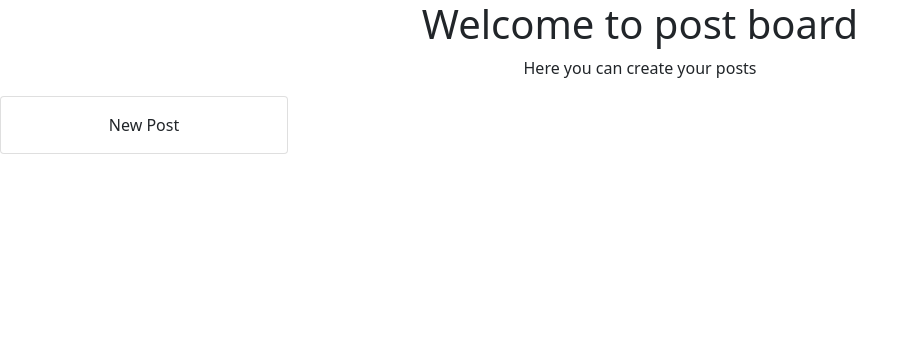
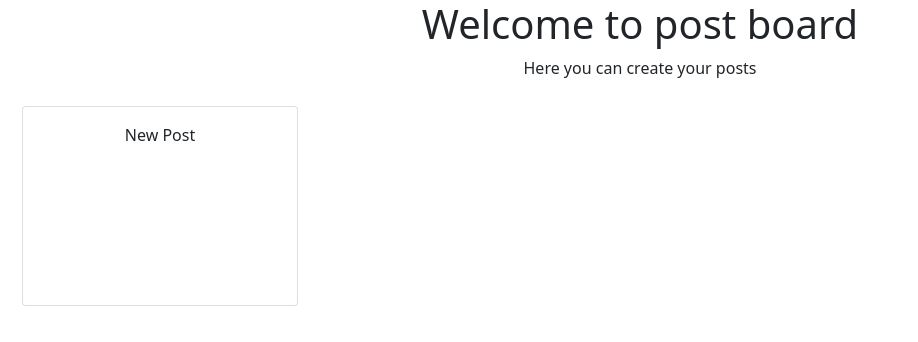
Before and after one commit to soferdani/PostBoard, a React (Create React App) app: page / in a window 1280 px wide. Shown: the top 342 px of the page, without its empty margins (0-918 px from the left). Built offline with nearby package versions, Linux system fonts and the light colour scheme.

Commit message:
main card componant and using container in bootsrap

```diff
--- a/src/App.css
+++ b/src/App.css
@@ -5,14 +5,6 @@
 .App-logo {
   height: 40vmin;
   pointer-events: none;
-}
-
-.notes {
-  display: flex;
-}
-
-.note {
-  margin: 10px;
 }
 
 
--- a/src/App.js
+++ b/src/App.js
@@ -4,6 +4,7 @@ import { nanoid } from "nanoid";
 import Note from "./components/Note";
 import "bootstrap/dist/css/bootstrap.css";
 import AddNote from "./components/AddNote";
+import { Container, Row } from "react-bootstrap";
 // const data = require("./assets/posts.json");
 
 function App() {
@@ -14,7 +15,7 @@ function App() {
 		if (allNotesInLocalStore) {
 			setNotes(allNotesInLocalStore);
 		}
-  }, []);
+	}, []);
 
 	const addNote = (note, author) => {
 		const date = new Date();
@@ -34,12 +35,14 @@ function App() {
 			<h1>Welcome to post board</h1>
 			<p>Here you can create your posts</p>
 
-      <div className="notes">
-			<AddNote handelAddNote={addNote} />
-        {notes.map((posts) => (
-          <Note key={posts.id} data={posts} />
-        ))}
-      </div>
+			<Container fluid={true}>
+				<Row lg={{ cols: 4 }} sm={{ cols: 2 }} xs={{ cols: 1 }}>
+					<AddNote handelAddNote={addNote} />
+					{notes.map((posts) => (
+						<Note key={posts.id} data={posts} />
+					))}
+				</Row>
+			</Container>
 		</div>
 	);
 }
--- a/src/components/AddNote.js
+++ b/src/components/AddNote.js
@@ -1,6 +1,7 @@
-import { Button, Modal, Form, Card } from "react-bootstrap";
+import { Button, Modal, Form } from "react-bootstrap";
 import "bootstrap/dist/css/bootstrap.css";
 import React, { useState } from "react";
+import MainCard from "./MainCard";
 
 function AddNote({ handelAddNote }) {
 	const [show, setShow] = useState(false);
@@ -34,11 +35,7 @@ function AddNote({ handelAddNote }) {
 
 	return (
 		<div className='add-note'>
-			<Card onClick={handleShow} style={{ width: "18rem", cursor: "pointer" }}>
-				<Card.Body>
-					<Card.Text>New Post</Card.Text>
-				</Card.Body>
-			</Card>
+			<MainCard handelCardClick={handleShow} />
 
 			<Modal show={show} onHide={handleClose}>
 				<Modal.Header closeButton>
@@ -74,7 +71,7 @@ function AddNote({ handelAddNote }) {
 						<Button variant='secondary' onClick={handleClose}>
 							Close
 						</Button>
-						<Button variant='primary' type='submit' >
+						<Button variant='primary' type='submit'>
 							Save New Post
 						</Button>
 					</Form>
--- /dev/null
+++ b/src/components/MainCard.js
@@ -0,0 +1,31 @@
+import { Card } from "react-bootstrap";
+
+function MainCard({ handelCardClick, date, content, author }) {
+	return (
+		<>
+			<Card
+				onClick={handelCardClick}
+				style={{
+					cursor: "pointer",
+					height: "200px",
+					margin: "10px 10px",
+					textOverflow: "ellipsis",
+				}}
+			>
+				<Card.Body>
+					{content ? (
+						<>
+							<Card.Title>{author}</Card.Title>
+							<Card.Subtitle className='mb-2 text-muted'>{date}</Card.Subtitle>
+							<Card.Text>{content}</Card.Text>
+						</>
+					) : (
+						<p>New Post</p>
+					)}
+				</Card.Body>
+			</Card>
+		</>
+	);
+}
+
+export default MainCard;
--- a/src/components/Note.js
+++ b/src/components/Note.js
@@ -1,30 +1,30 @@
-import 'bootstrap/dist/css/bootstrap.css'
-import { useState } from 'react';
-import { Card, Modal,Button } from "react-bootstrap";
+import "bootstrap/dist/css/bootstrap.css";
+import { useState } from "react";
+import { Modal, Button, Container } from "react-bootstrap";
 import "../App.css";
+import MainCard from "./MainCard";
 
-
-function Note({data}) {
+function Note({ data }) {
 	const [showCard, setShowCard] = useState(false);
 
 	const handelCardClick = () => {
-        setShowCard(true)
-    }
-
+		setShowCard(true);
+	};
 
 	return (
-        <div className="note">
-            <Card onClick={handelCardClick} style={{ width: '18rem', cursor: "pointer" }}>
-                <Card.Body>
-                <Card.Title>{data.author}</Card.Title>
-                <Card.Subtitle className="mb-2 text-muted">{data.date}</Card.Subtitle>
-                <Card.Text>{data.content}</Card.Text>
-                </Card.Body>
-            </Card>
+		<>
+			<Container fluid={TextTrackCue}>
+				<MainCard
+					handelCardClick={handelCardClick}
+					date={data.date}
+					content={data.content}
+					author={data.author}
+				/>
+			</Container>
 			<Modal
 				show={showCard}
 				onHide={() => setShowCard(false)}
-                backdrop="static"
+				backdrop='static'
 				keyboard={false}
 			>
 				<Modal.Header closeButton>
@@ -34,15 +34,14 @@ function Note({data}) {
 					<p>{data.content}</p>
 				</Modal.Body>
 				<Modal.Footer>
-                    <Button variant="secondary" onClick={() => setShowCard(false)}>
+					<p>{data.date}</p>
+					<Button variant='secondary' onClick={() => setShowCard(false)}>
 						Close
 					</Button>
 				</Modal.Footer>
 			</Modal>
-        </div>
+		</>
 	);
 }
 
-
-
 export default Note;
```
Lines whose indentation alone changed are shown as unchanged.
